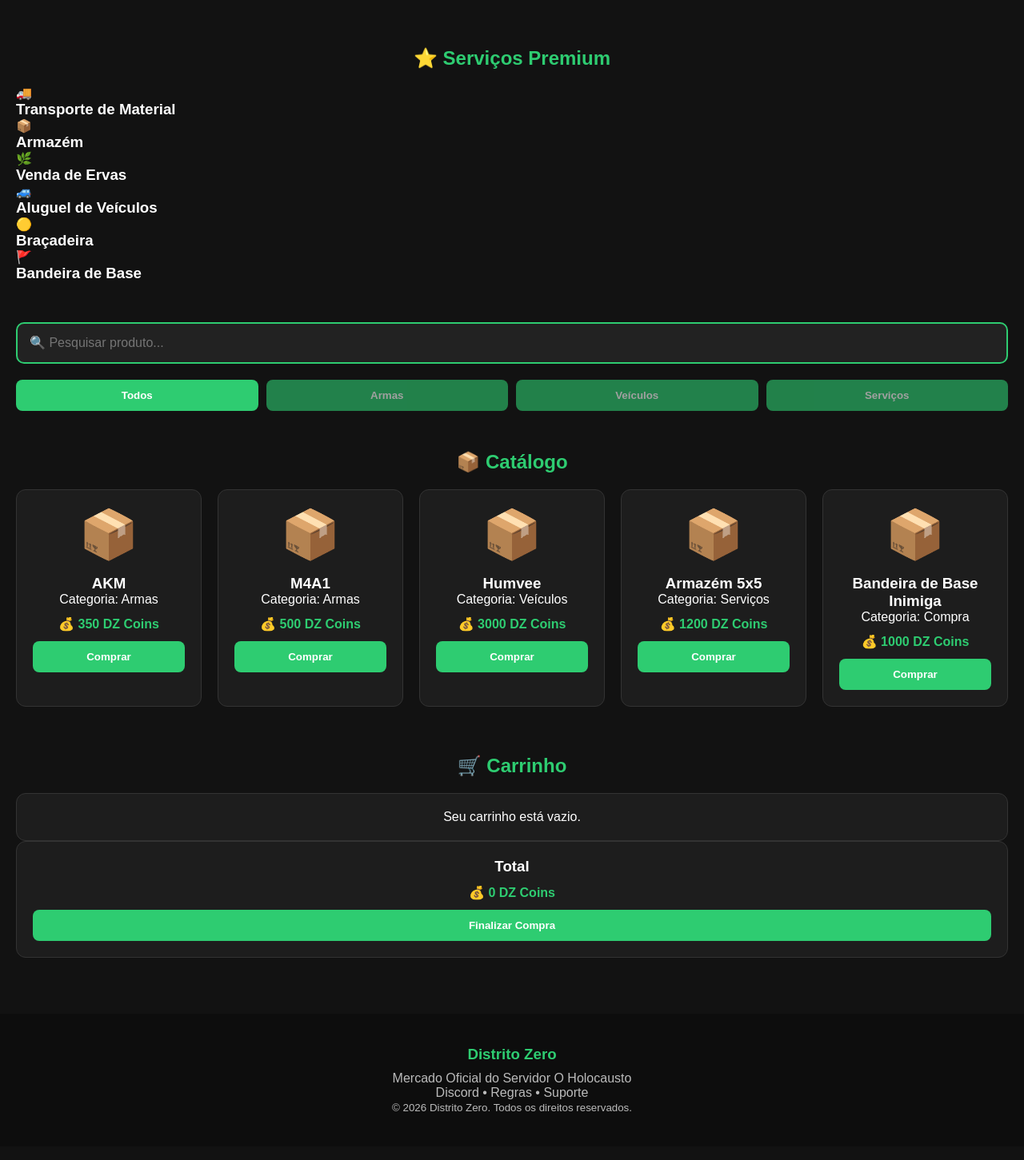
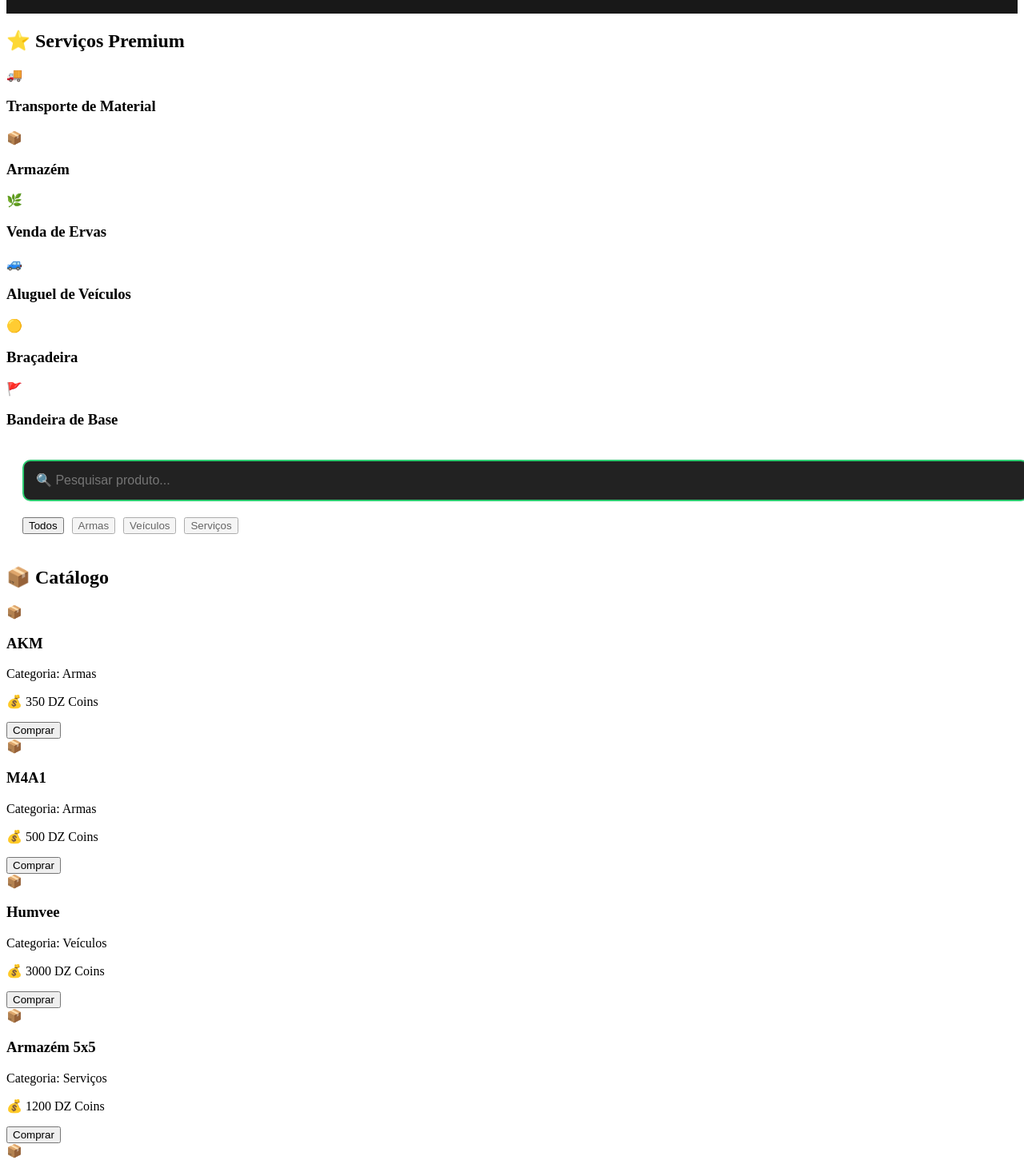
Before and after one commit to testejogo535598-tech/Distrito-Zero, a React (Vite) app: page / in a window 1280 px wide. Shown: the part 299-1750 px from the top of the page at 80% size. Built offline with nearby package versions, Linux system fonts and the light colour scheme.

Commit message:
Update style.css

```diff
--- a/src/styles/style.css
+++ b/src/styles/style.css
@@ -1,93 +1,40 @@
-/* ===== ESTILO GERAL ===== */
+/* ===== AVISOS ===== */
 
-*{
-  margin:0;
-  padding:0;
-  box-sizing:border-box;
+.avisos{
+  background:#181818;
+  padding:25px 20px;
 }
 
-body{
-  font-family:Arial, Helvetica, sans-serif;
-  background:#121212;
-  color:#ffffff;
+.avisos-lista{
+  display:grid;
+  grid-template-columns:repeat(auto-fit,minmax(220px,1fr));
+  gap:15px;
 }
 
-#root{
-  max-width:1400px;
-  margin:auto;
+.aviso-card{
+  background:#222;
+  border-left:4px solid #2ecc71;
+  border-radius:10px;
+  padding:15px;
+  color:#fff;
 }
 
-section{
-  padding:30px 20px;
-}
-
-h2{
-  margin-bottom:20px;
-  color:#2ecc71;
-  text-align:center;
-}
-
-input{
-  outline:none;
-}
-
-.grid-produtos{
-  display:grid;
-  grid-template-columns:repeat(auto-fit,minmax(220px,1fr));
-  gap:20px;
-}
-
-.card-produto{
-  background:#1d1d1d;
-  border:1px solid #333;
-  border-radius:12px;
-  padding:20px;
-  text-align:center;
-}
-
-.imagem-produto{
-  font-size:60px;
-  margin-bottom:15px;
-}
-
-.preco{
-  color:#2ecc71;
-  font-weight:bold;
-  margin:12px 0;
-}
-
-.btn-comprar{
-  width:100%;
-  background:#2ecc71;
-  color:#fff;
-  border:none;
-  padding:12px;
-  border-radius:8px;
-  cursor:pointer;
-  font-weight:bold;
-}
-
-.btn-comprar:hover{
-  background:#27ae60;
-}
-
-.quantidade{
-  display:flex;
-  justify-content:center;
-  align-items:center;
-  gap:12px;
-  margin:15px 0;
-}
+/* ===== RODAPÉ ===== */
 
 .rodape{
-  background:#0d0d0d;
-  color:#bbb;
+  background:#0b0b0b;
+  border-top:2px solid #2ecc71;
+  padding:35px 20px;
   text-align:center;
-  padding:40px 20px;
-  margin-top:40px;
 }
 
 .rodape h3{
   color:#2ecc71;
   margin-bottom:10px;
 }
+
+.rodape p,
+.rodape small{
+  color:#bdbdbd;
+  margin:6px 0;
+}
```
